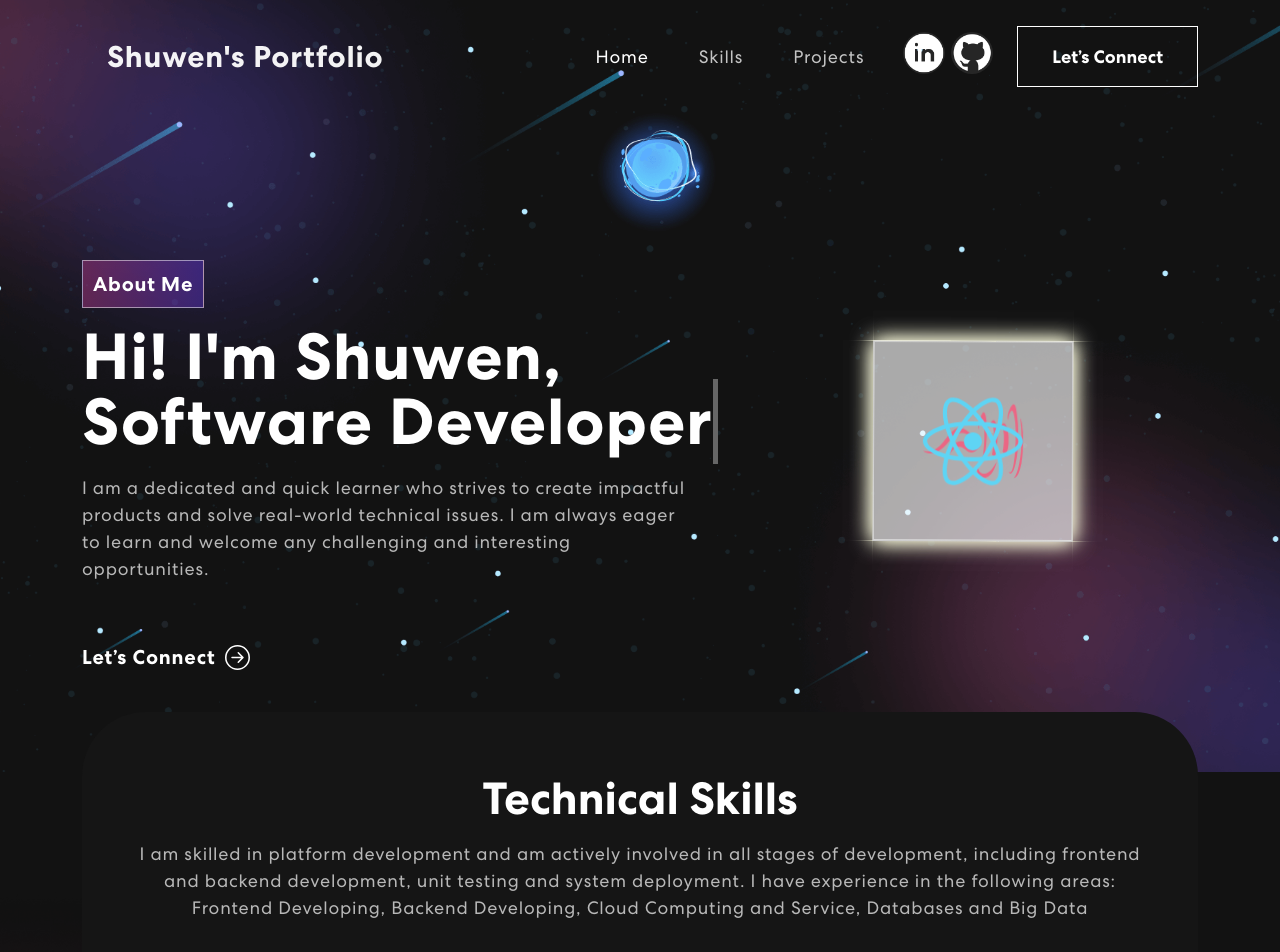
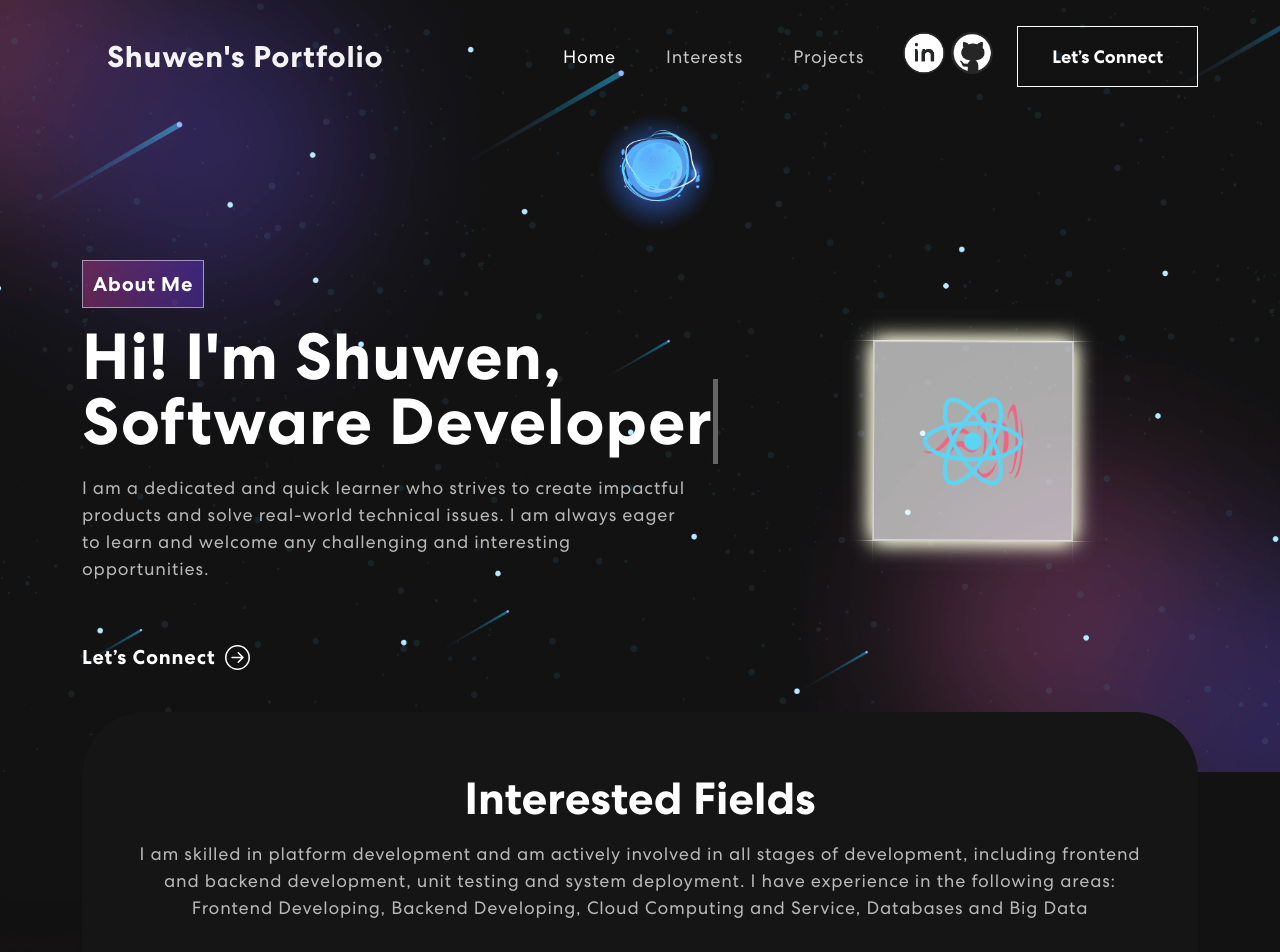
Before and after one commit to shuw1101/personal_portfolio, a React (Create React App) app: page /skills in a window 1280 px wide. Shown: the top 952 px of the page. Built offline with nearby package versions, Linux system fonts and the light colour scheme.

Commit message:
update projects

```diff
--- a/src/components/NavBar.js
+++ b/src/components/NavBar.js
@@ -44,7 +44,7 @@
           <Navbar.Collapse id="basic-navbar-nav">
             <Nav className="ms-auto">
               <Nav.Link href="#home" className={activeLink === 'home' ? 'active navbar-link' : 'navbar-link'} onClick={() => onUpdateActiveLink('home')}>Home</Nav.Link>
-              <Nav.Link href="#skills" className={activeLink === 'skills' ? 'active navbar-link' : 'navbar-link'} onClick={() => onUpdateActiveLink('skills')}>Skills</Nav.Link>
+              <Nav.Link href="#skills" className={activeLink === 'skills' ? 'active navbar-link' : 'navbar-link'} onClick={() => onUpdateActiveLink('skills')}>Interests</Nav.Link>
               <Nav.Link href="#projects" className={activeLink === 'projects' ? 'active navbar-link' : 'navbar-link'} onClick={() => onUpdateActiveLink('projects')}>Projects</Nav.Link>
             </Nav>
             <span className="navbar-text">
--- a/src/components/Skills.js
+++ b/src/components/Skills.js
@@ -37,7 +37,7 @@
             <div className="row">
                 <div className="col-12">
                     <div className="skill-bx wow zoomIn">
-                        <h2>Technical Skills</h2>
+                        <h2>Interested Fields</h2>
                         <p>I am skilled in platform development and am actively involved in all stages of development, including frontend and backend development, unit testing and system deployment. I have experience in the following areas: <br></br> Frontend Developing, Backend Developing, Cloud Computing and Service, Databases and Big Data </p>
                         <Carousel responsive={responsive} infinite={true} className="owl-carousel owl-theme skill-slider">
                             <div className="item">
```
